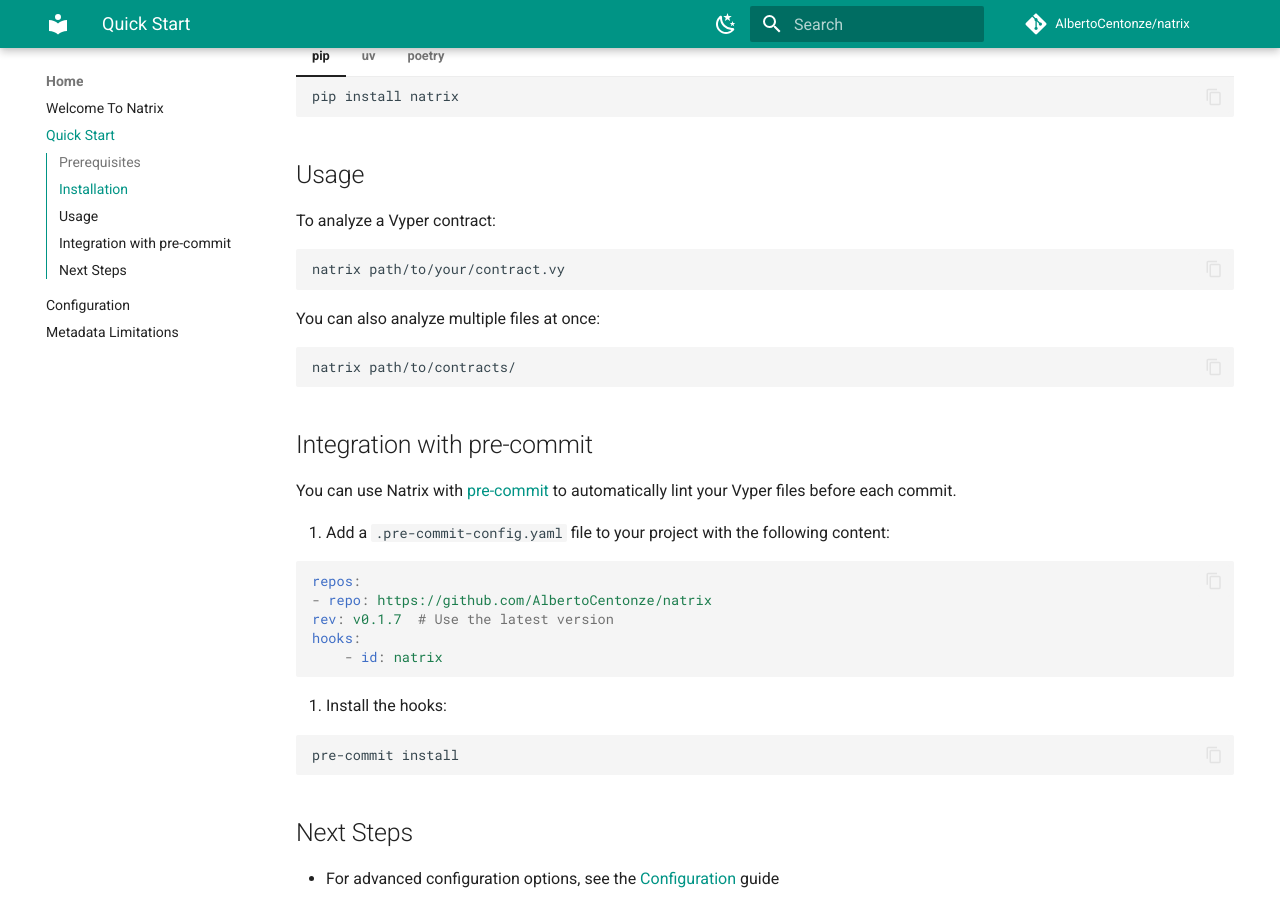
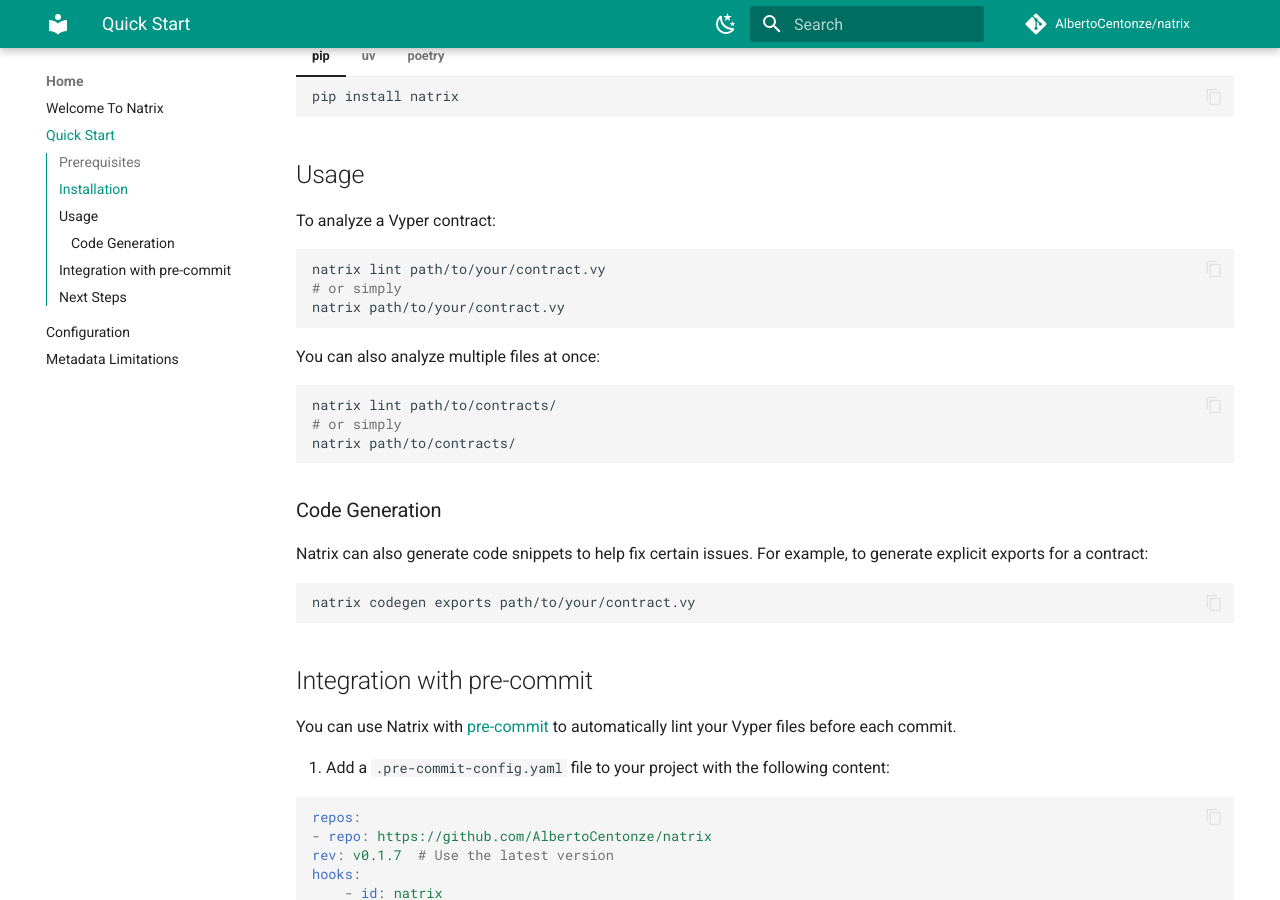
Before and after one commit to AlbertoCentonze/natrix, an MkDocs documentation site: the page built from docs/quick-start.md, in a window 1280 px wide and 900 px high, scrolled down 466 px. Built offline with MkDocs 1.6.1 and Material for MkDocs 9.7.7, drawn with Linux system fonts in a browser that asks for light colours; comment, search, counter and statistics services are not loaded.

Commit message:
docs: exports codegen

````diff
--- a/docs/quick-start.md
+++ b/docs/quick-start.md
@@ -32,13 +32,25 @@
 To analyze a Vyper contract:
 
 ```bash
+natrix lint path/to/your/contract.vy
+# or simply
 natrix path/to/your/contract.vy
 ```
 
 You can also analyze multiple files at once:
 
 ```bash
+natrix lint path/to/contracts/
+# or simply
 natrix path/to/contracts/
+```
+
+### Code Generation
+
+Natrix can also generate code snippets to help fix certain issues. For example, to generate explicit exports for a contract:
+
+```bash
+natrix codegen exports path/to/your/contract.vy
 ```
 
 ## Integration with pre-commit
````
Also changed, not shown: README.md (+14 -5 lines), docs/rules/implicit-export.md (+10 -0 lines).
